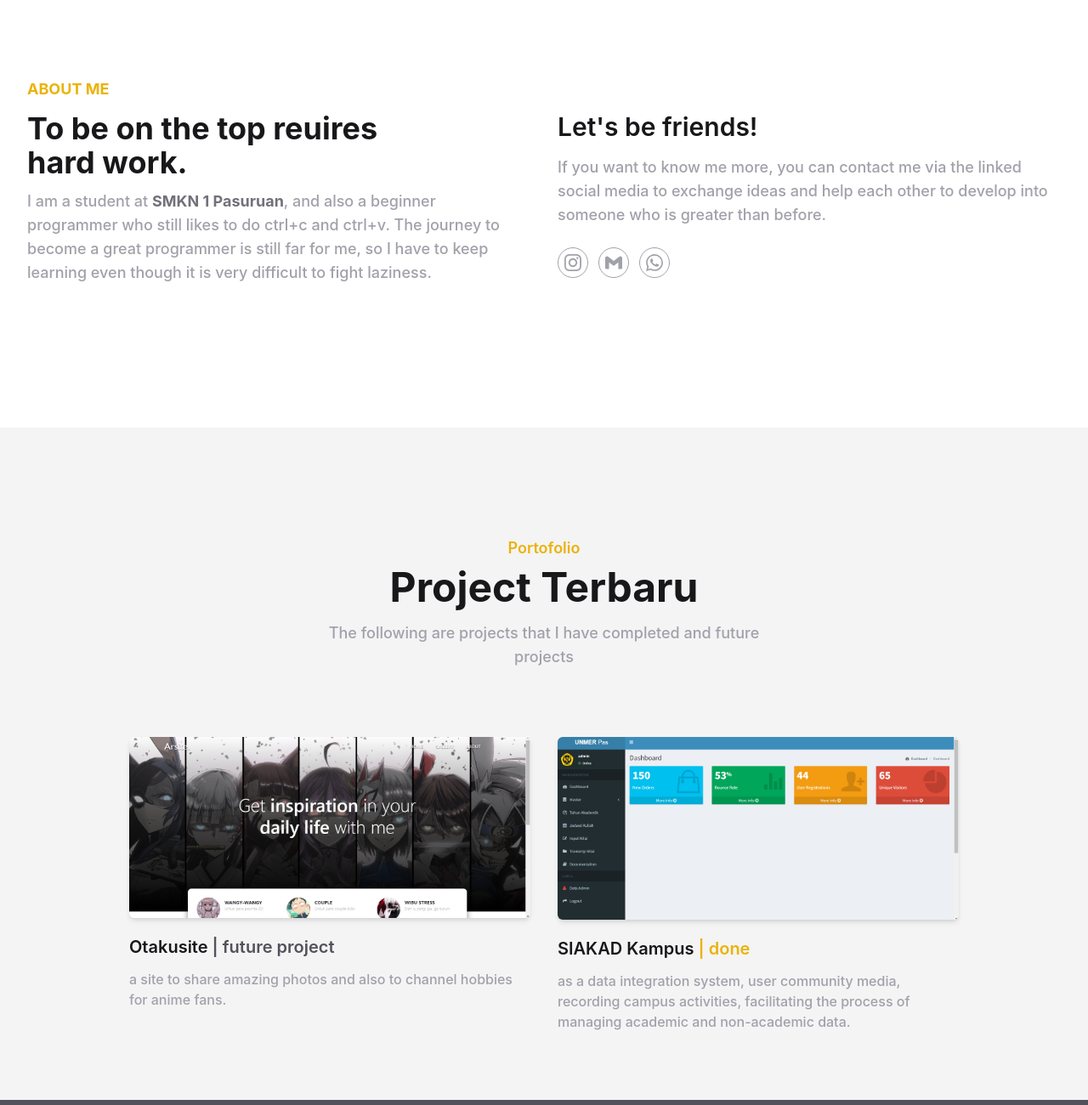
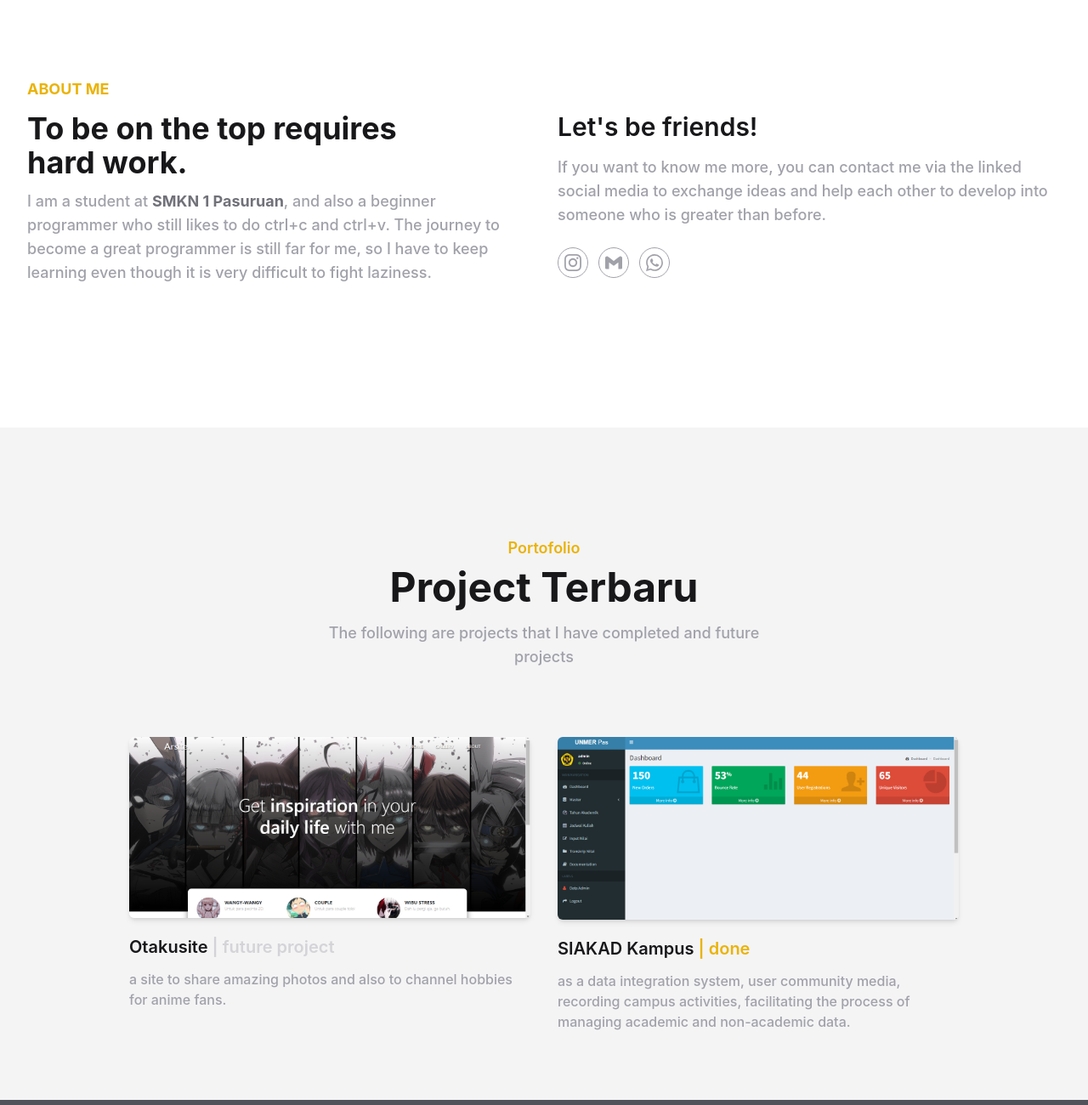
Before and after one commit to AryaSenaa/portofolio-tailwindcss, a website: page index.html in a window 1280 px wide. Shown: the part 760-2060 px from the top of the page at 85% size. Drawn offline with Linux system fonts and the light colour scheme.

Commit message:
perbaikan typo dan penyesuaian warna

```diff
--- a/index.html
+++ b/index.html
@@ -76,7 +76,7 @@
           <h2 class="font-medium text-secondary text-base mb-3 lg:text-xl">Student & <span class="text-dark dark:text-white">Beginner Programmer</span></h2>
           <p class="font-medium text-secondary mb-10 leading-relaxed">Programming is 10% writing code and 90% understanding why its not working.</p>
 
-          <a href="https://wa.wizard.id/d50a31" class="text-base font-semibold text-white bg-primary py-3 px-8 rounded-full hover:shadow-lg hover:opacity-80 transition duration-300 ease-in-out">Contact Me</a>
+          <a href="https://wa.wizard.id/d50a31" target="_blank" class="text-base font-semibold text-white bg-primary py-3 px-8 rounded-full hover:shadow-lg hover:opacity-80 transition duration-300 ease-in-out">Contact Me</a>
         </div>
         <div class="w-full self-end px-4 lg:w-1/2">
           <div class="relative mt-10 lg:mt-9 lg:right-0">
@@ -99,7 +99,7 @@
       <div class="flex flex-wrap">
         <div class="w-full px-4 mb-10 lg:w-1/2">
           <h4 class="font-bold uppercase text-primary text-lg mb-3">About Me</h4>
-          <h2 class="font-bold text-dark text-3xl mb-3 max-w-md lg:text-4xl dark:text-white">To be on the top reuires hard work.</h2>
+          <h2 class="font-bold text-dark text-3xl mb-3 max-w-md lg:text-4xl dark:text-white">To be on the top requires hard work.</h2>
           <p class="font-medium text-base text-secondary max-w-xl lg:text-lg">I am a student at <a href="http://www.smkn1-pasuruan.sch.id/" target="_blank" class="font-bold text-zinc-500">SMKN 1 Pasuruan</a>, and also a beginner programmer who still likes to do ctrl+c and ctrl+v. The journey to become a great programmer is still far for me, so I have to keep learning even though it is very difficult to fight laziness.</p>
         </div>
         <div class="w-full px-4 lg:w-1/2">
@@ -143,7 +143,7 @@
           <div class="rounded-md shadow-md overflow-hidden">
             <img src="dist/img/portofolio/1.jpg" alt="Home Page" width="w-full">
           </div>
-          <h3 class="font-semibold text-xl text-dark mt-5 mb-3 dark:text-white">Otakusite <span class="text-zinc-600">| future project</span></h3>
+          <h3 class="font-semibold text-xl text-dark mt-5 mb-3 dark:text-white">Otakusite <span class="text-zinc-300 dark:text-zinc-600">| future project</span></h3>
           <p class="font-medium text-base text-secondary">a site to share amazing photos and also to channel hobbies for anime fans.</p>
         </div>
         <div class="md-12 p-4 md:w-1/2">
```
Also changed, not shown: dist/output.css.
